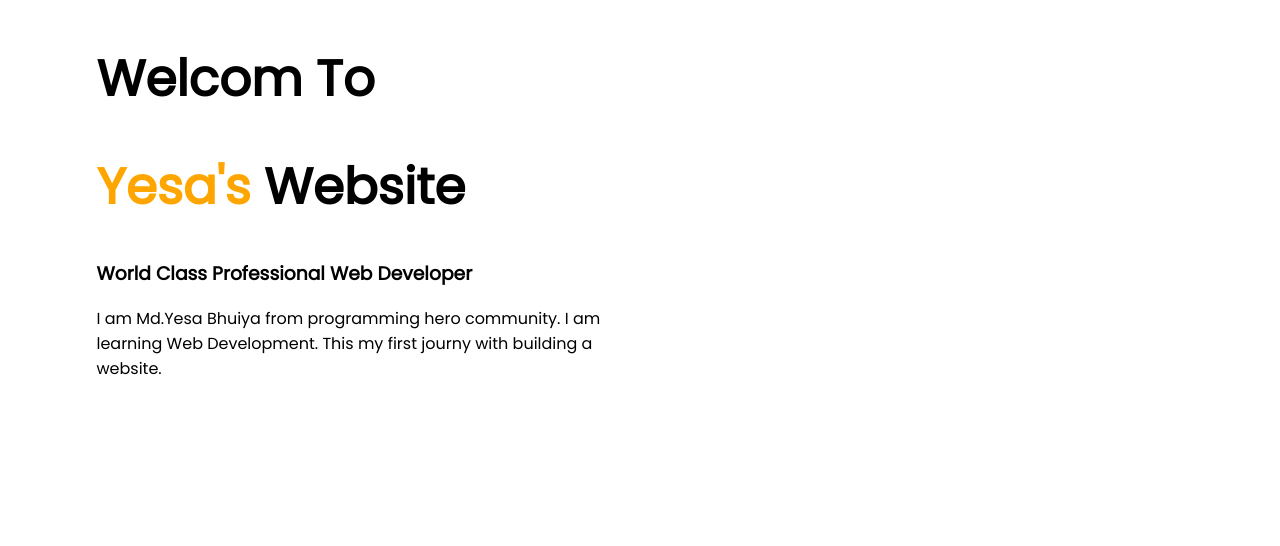
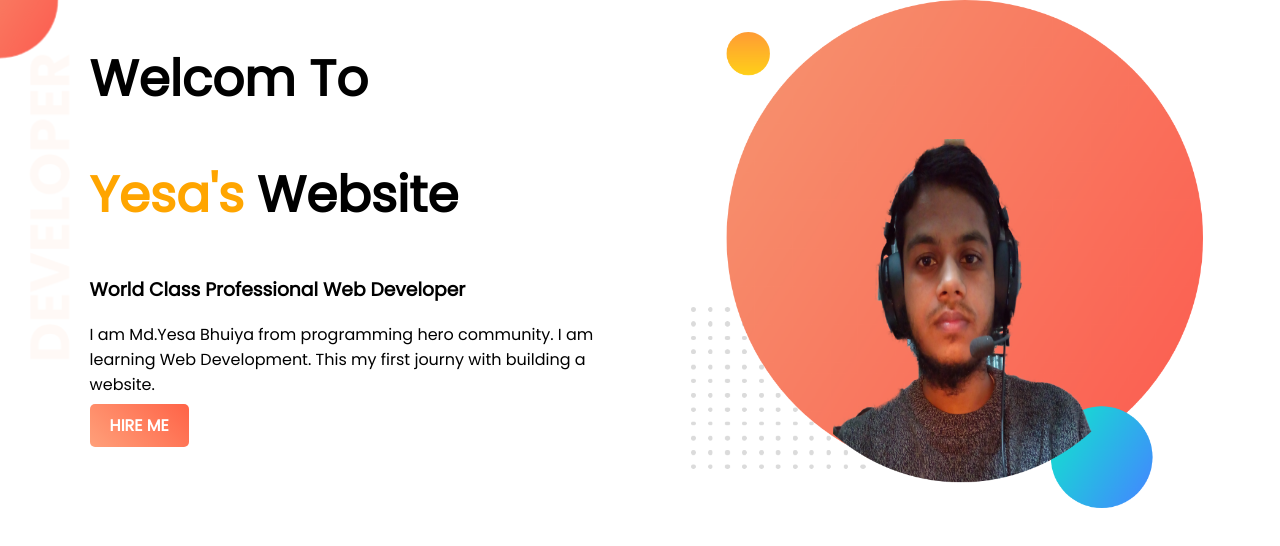
Before and after one commit to yesabhuiya1001/HTMLY, a plain HTML site: page index.html in a window 1280 px wide. Drawn offline with Linux system fonts and the light colour scheme.

Commit message:
top part done

```diff
--- a/index.html
+++ b/index.html
@@ -9,11 +9,17 @@
  <link rel="stylesheet" href="style.css">
 </head>
 <body>
+ <section class="top-banner">
   <div class="half-width">
    <h1>Welcom To </h1>
    <h1><span class="font-highlight">Yesa's</span>  Website</h1>
    <h3>World Class Professional Web Developer</h3>
    <p>I am Md.Yesa Bhuiya from programming hero community. I am learning Web Development. This my first journy with building a website.</p>
+   <a class="link-button" target="_blank" href="https://web.facebook.com/yesa.bhuiya">HIRE ME</a>
   </div>
+  <div class="half-width">
+   <img src="images/my-portfolio1.png" alt="">
+  </div>
+ </section>
 </body>
 </html>
--- a/style.css
+++ b/style.css
@@ -1,4 +1,5 @@
 body{
+ margin: 0px;
  font-family: 'Poppins', sans-serif;;
 }
 h1{
@@ -13,3 +14,22 @@ h1{
  margin-left: 5%;
  padding-left: 2%;
 }
+.half-width img{
+ width: 100%;
+}
+.link-button{
+ text-decoration: none;
+ background-image: linear-gradient(45deg,lightSalmon, tomato);
+ padding: 10px 20px;
+ border-radius: 5px;
+ color: white;
+ font-weight: 700;
+}
+.top-banner{
+ background-repeat: no-repeat;
+ background-image: url("images/top-banner.png");
+}
+section{
+ height: 500px;
+ padding-bottom: 250px;
+}
```
Also changed, not shown: images/my-portfolio1.png (added). Lines whose indentation alone changed are shown as unchanged.
